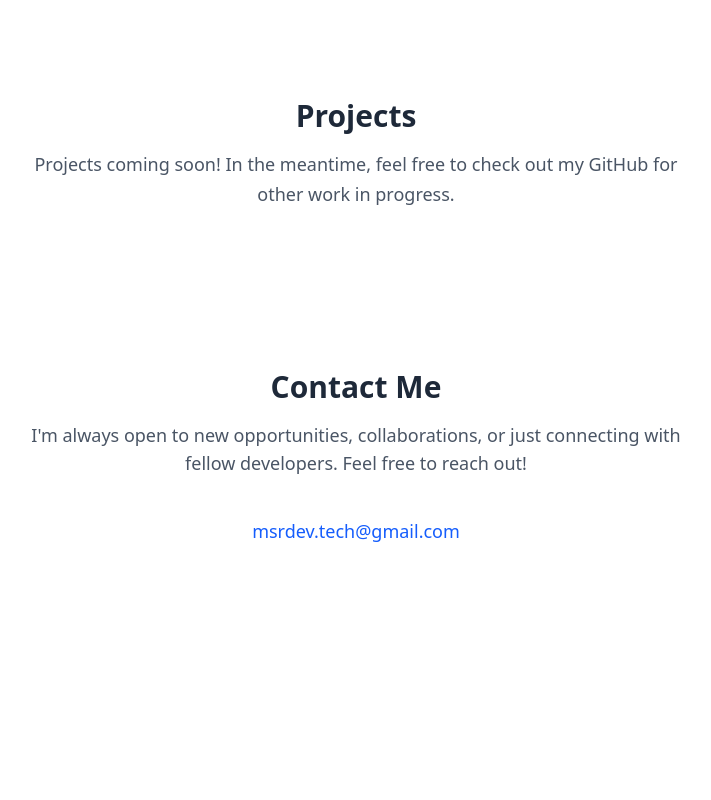
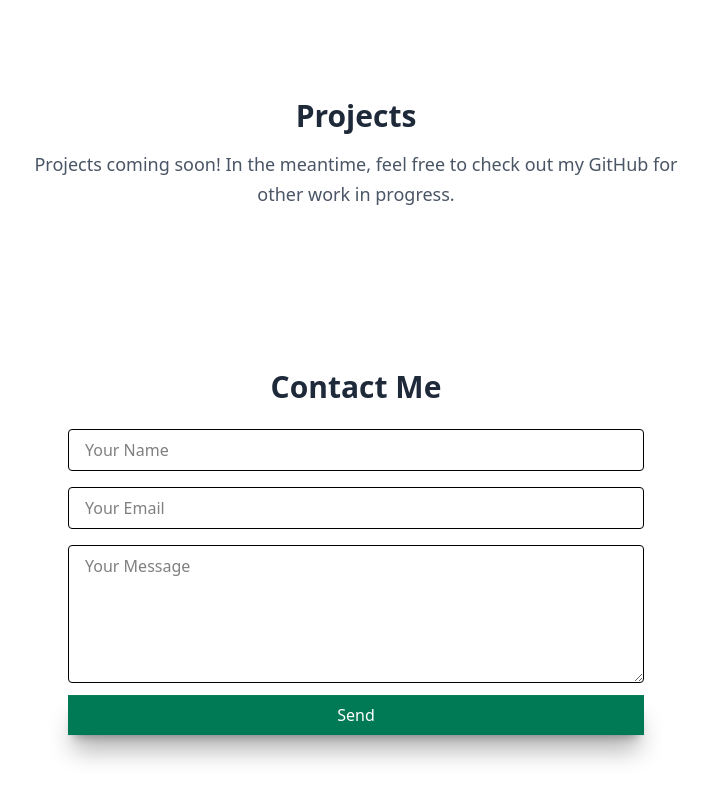
Before and after one commit to magdielrosario97/portfolio, a React (Vite) app: page / in a window 1280 px wide. Shown: the part 1852-2652 px from the top of the page, without its empty margins (284-995 px from the left). Before the commit the page ends 2477 px from the top, so only its background shows below. Built offline with nearby package versions, Linux system fonts and the light colour scheme.

Commit message:
Implement contact form section with input validation and connected to backend

```diff
--- a/src/components/Contact.jsx
+++ b/src/components/Contact.jsx
@@ -1,19 +1,117 @@
-import React from "react";
+import { useState } from "react";
 
 const Contact = () => {
+   const [form, setForm] = useState({ name: "", email: "", message: "" });
+   const [status, setStatus] = useState("");
+
+   const handleChange = (e) => {
+      setForm({ ...form, [e.target.name]: e.target.value });
+   };
+
+   const isValidEmail = (email) => /^[^\s@]+@[^\s@]+\.[^\s@]+$/.test(email);
+
+   const validateForm = () => {
+      if (!form.name.trim() || !form.email.trim() || !form.message.trim()) {
+         setStatus("Please fill in all fields.");
+         return false;
+      }
+      if (!isValidEmail(form.email)) {
+         setStatus("Please enter a valid email address.");
+         return false;
+      }
+      return true;
+   };
+
+   const handleSubmit = async (e) => {
+      e.preventDefault();
+
+      if (!validateForm()) return;
+
+      setStatus("Sending... This may take a few seconds. Please don't close the tab.");
+
+      try {
+         const res = await fetch("https://portfolio-contact-form-7eia.onrender.com/contact", {
+            method: "POST",
+            headers: {
+               "Content-Type": "application/json",
+            },
+            body: JSON.stringify(form),
+         });
+
+         const data = await res.json();
+         if (res.ok) {
+            setStatus("Message sent!");
+            setForm({ name: "", email: "", message: "" });
+         } else {
+            setStatus(data.message || "Failed to send.");
+         }
+      } catch (err) {
+         setStatus("Uh oh! Something went wrong. Try again later.");
+      }
+   };
+
    return (
-      <section id="contact" className="py-20 bg-white text-center px-4">
-         <h2 className="text-3xl font-bold text-gray-800 mb-4">Contact Me</h2>
-         <p className="max-w-2xl mx-auto text-gray-600 text-lg mb-6">
-            I'm always open to new opportunities, collaborations, or just connecting with fellow developers. Feel free
-            to reach out!
-         </p>
-         <a
-            href="mailto:msrdev.tech@gmail.com"
-            className="inline-block mt-4 text-blue-600 hover:text-blue-800 font-medium text-lg"
-         >
-            msrdev.tech@gmail.com
-         </a>
+      <section id="contact" className="py-20 px-4 bg-white text-center">
+         <h2 className="text-3xl font-bold mb-6 text-gray-800">Contact Me</h2>
+         <form onSubmit={handleSubmit} className="max-w-xl mx-auto space-y-4">
+            <label className="block">
+               <span className="sr-only">Your Name</span>
+               <input
+                  type="text"
+                  name="name"
+                  placeholder="Your Name"
+                  value={form.name}
+                  onChange={handleChange}
+                  required
+                  className="w-full px-4 py-2 border rounded"
+               />
+            </label>
+
+            <label className="block">
+               <span className="sr-only">Your Email</span>
+               <input
+                  type="email"
+                  name="email"
+                  placeholder="Your Email"
+                  value={form.email}
+                  onChange={handleChange}
+                  required
+                  className="w-full px-4 py-2 border rounded"
+               />
+            </label>
+
+            <label className="block">
+               <span className="sr-only">Your Message</span>
+               <textarea
+                  name="message"
+                  placeholder="Your Message"
+                  value={form.message}
+                  onChange={handleChange}
+                  required
+                  rows="5"
+                  className="w-full px-4 py-2 border rounded"
+               />
+            </label>
+            <button
+               type="submit"
+               className="w-full bg-emerald-700 text-white py-2 px-4 animate-bounce shadow-xl/30 hover:bg-emerald-800 transition-colors duration-200 cursor-pointer"
+            >
+               Send
+            </button>
+            {status && (
+               <p
+                  className={`text-sm mt-2 ${
+                     status.includes("sent")
+                        ? "text-green-600"
+                        : status.includes("wrong") || status.includes("Failed")
+                        ? "text-red-600"
+                        : "text-gray-600"
+                  }`}
+               >
+                  {status}
+               </p>
+            )}
+         </form>
       </section>
    );
 };
--- a/src/components/Hero.jsx
+++ b/src/components/Hero.jsx
@@ -3,7 +3,9 @@ import React from "react";
 const Hero = () => {
    return (
       <section className="min-h-screen flex flex-col justify-center items-center text-center px-4 bg-white">
-         <h1 className="text-4xl sm:text-5xl font-extrabold mb-2 text-gray-900">Magdiel S. Rosario Orta</h1>
+         <h1 className="text-4xl sm:text-5xl font-extrabold mb-2 animate-bounce text-gray-900">
+            Magdiel S. Rosario Orta
+         </h1>
          <p className="text-lg sm:text-xl text-gray-600 mb-4">Full-Stack Developer | React • Node.js • Python</p>
          <p className="max-w-xl text-gray-500 mb-6">
             Veteran and Computer Science student passionate about building clean and practical software.
@@ -35,7 +37,7 @@ const Hero = () => {
                <i className="fab fa-github"></i> GitHub
             </a>
             <a
-               href="https://linkedin.com/in/msro97"
+               href="https://linkedin.com/in/msrdev"
                target="_blank"
                rel="noopener noreferrer"
                className="hover:text-blue-700"
```
